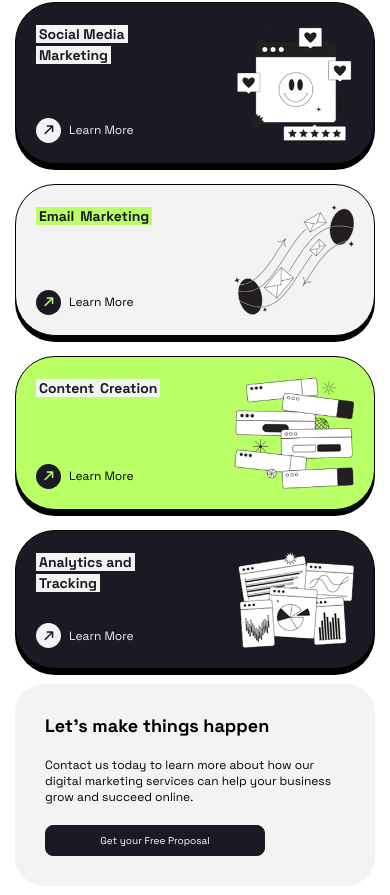
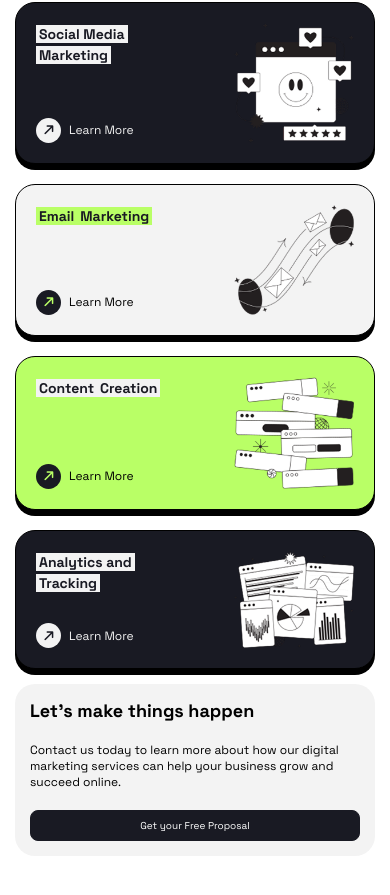
Before and after one commit to Blessen25/Positivus_website, a React (Vite) app in the folder frontend/: page / in a window 390 px wide. Shown: the part 913-1808 px from the top of the page. After the commit the page ends 1784 px from the top, so only its background shows below. Built offline with nearby package versions, Linux system fonts and the light colour scheme.

Commit message:
fifth section Finished

```diff
--- a/frontend/src/components/Home/home.css
+++ b/frontend/src/components/Home/home.css
@@ -336,6 +336,17 @@
 
         gap: 15px;
     }
+
+    .fifth_firstsection_div {
+
+        padding: 15px;
+        border-radius: 20px;
+    }
+
+    .geturfreebtn {
+
+        width: 100%;
+    }
 }
 
 @keyframes slide {
--- a/frontend/src/components/extra.css
+++ b/frontend/src/components/extra.css
@@ -167,7 +167,8 @@
         width: 100%;
         margin: 0 auto;
         height: auto;
-        gap: 20px
+        gap: 20px;
+        border-radius: 20px;
     }
 
     .arrow_btn {
```
